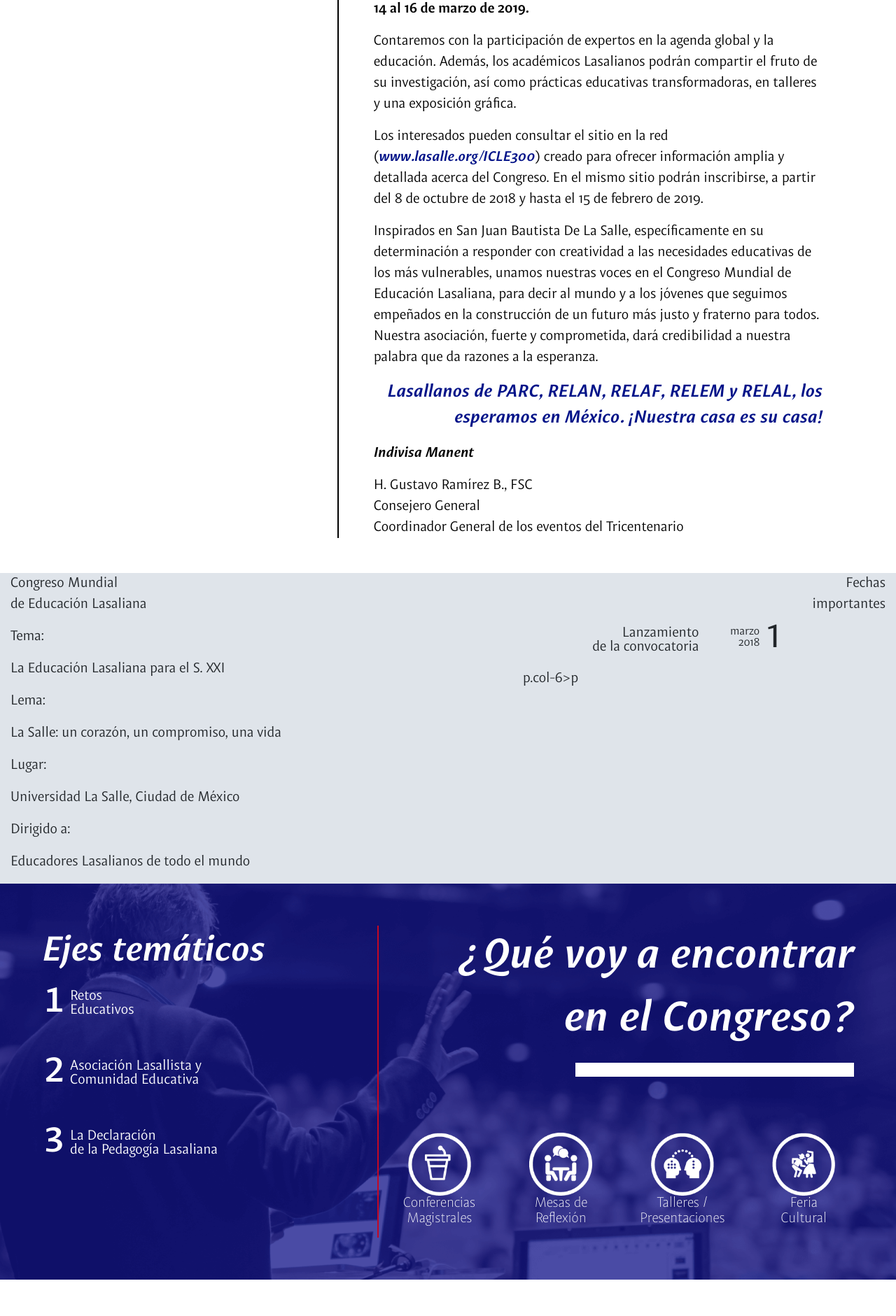
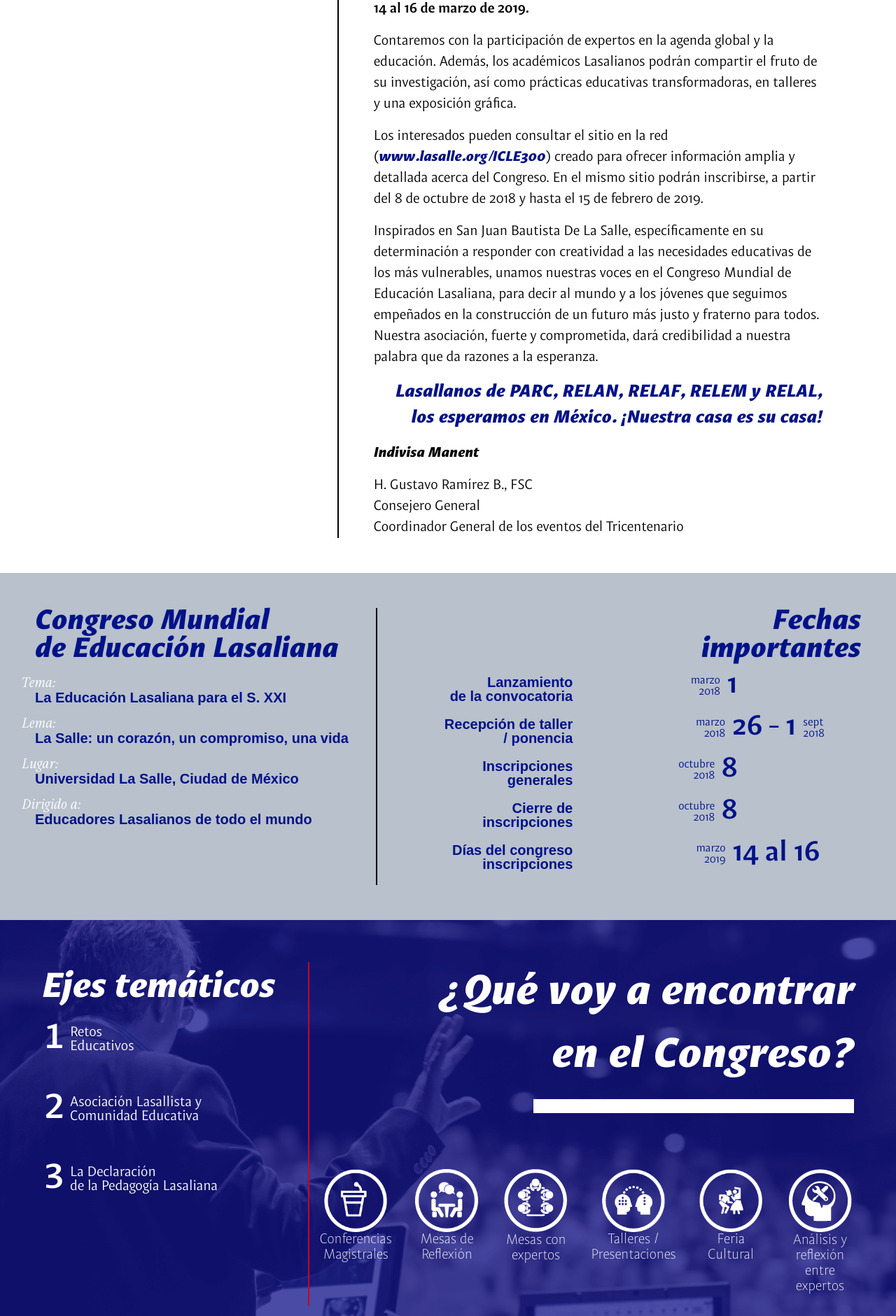
Before and after one commit to alucard0/cmel, a PHP site: page / in a window 1280 px wide. Shown: the part 2320-4201 px from the top of the page at 70% size. Run offline with PHP 8.4, Linux system fonts and the light colour scheme; some libraries are stand-ins or nearby versions; some web fonts are replaced.

Commit message:
Nuevos Iconos
Se agregaron más temas en la sección ¿Qué voy a encontrar en el congreso?

se corrigió ¿Cómo puedo participar?

```diff
--- a/css/custom.css
+++ b/css/custom.css
@@ -170,9 +170,10 @@
 p.despedida,
 section#ejesTematicos p.titulo,
 section#program p.day,
-section#registrationForm p.title{
+section#registrationForm p.title,
+section#informacionImportante p.titulo{
   font-family: IndivisaTextSans, sans-serif;
-  font-weight: 700;
+  font-weight: 900;
   font-style: italic;
 }
 a:hover,
@@ -181,71 +182,6 @@
 }
 /*Botones*/
 
-.scrollEstilo a.scroll {
-  position: absolute;
-  bottom: 5px;
-  left: 48%;
-  /*right: 2%;*/
-  z-index: 2;
-  display: inline-block;
-  -webkit-transform: translate(0, -50%);
-  transform: translate(0, -50%);
-  color: #fff;
-
-  letter-spacing: .1em;
-  text-decoration: none;
-  transition: opacity .3s;
-
-}
-.scrollEstilo a.scroll:hover {
-  opacity: .5;
-}
-
-section a.scroll, header a.scroll {
-  padding-top: 70px;
-}
-section a.scroll span, header a.scroll span{
-  position: absolute;
-  top: 0;
-  left: 50%;
-  width: 24px;
-  height: 24px;
-  margin-left: -12px;
-  border-left: 4px solid #fff;
-  border-bottom: 4px solid #fff;
-  -webkit-transform: rotate(-45deg);
-  transform: rotate(-45deg);
-  -webkit-animation: sdb05 1.5s infinite;
-  animation: sdb05 1.5s infinite;
-  box-sizing: border-box;
-
-}
-@-webkit-keyframes sdb05 {
-  0% {
-    -webkit-transform: rotate(-45deg) translate(0, 0);
-    opacity: 0;
-  }
-  50% {
-    opacity: 1;
-  }
-  100% {
-    -webkit-transform: rotate(-45deg) translate(-20px, 20px);
-    opacity: 0;
-  }
-}
-@keyframes sdb05 {
-  0% {
-    transform: rotate(-45deg) translate(0, 0);
-    opacity: 0;
-  }
-  50% {
-    opacity: 1;
-  }
-  100% {
-    transform: rotate(-45deg) translate(-20px, 20px);
-    opacity: 0;
-  }
-}
 
 
 /*Fin General*/
@@ -315,7 +251,8 @@
   font-size: 45px;
   margin-top: 125px;
 }
-section#home p{
+section#home p,
+section#informacionImportante p.opcion span.titulo{
   font-family: IndivisaTextSerif, serif;
   font-style: italic;
   font-weight: 500;
@@ -325,7 +262,8 @@
   margin-bottom: 10px;
 }
 section#home p.fecha,section#registrationForm input,
-section#home p.fecha,section#registrationForm button{
+section#home p.fecha,section#registrationForm button,
+section#informacionImportante div.infoFechas p.info.fecha{
   font-family: IndivisaTextSans, sans-serif;
   font-weight: 500;
   font-style: normal;
@@ -355,7 +293,8 @@
 section#comoParticipar,
 section#registrationForm,
 section#welcome div.welcomeText p:nth-child(1),
-section#welcome p.despedida{
+section#welcome p.despedida,
+section#informacionImportante p{
 
   color: #001288;
 }
@@ -378,7 +317,8 @@
   margin: 50px 40px;
   border-left: 2px solid #000;
 }
-section#welcome div.welcomeText p:nth-child(1){
+section#welcome div.welcomeText p:nth-child(1),
+section#informacionImportante div.infoFechas p.info.fecha span.numeroFecha{
   font-family: IndivisaTextSans, sans-serif;
   font-weight: 700;
 }
@@ -462,34 +402,62 @@
   font-size: 20px;
   margin-bottom: 60px;
 }
+section#informacionImportante{
+  padding: 50px;
+}
 section#informacionImportante div.infoFechas p.info{
   margin-bottom: 20px;
 }
 section#informacionImportante{
-  background: #DFE4EA;
+  background: #b8c1cc;
 }
-
+section#informacionImportante p.titulo{
+  font-size: 40px;
+  line-height: 40px;
+}
 section#informacionImportante div.infoFechas p{
   text-align: right;
 }
 
 section#informacionImportante div.infoFechas p.info span.numeroFecha{
   float: right;
-  font-size: 60px;
+  font-size: 40px;
   line-height: 30px;
-  padding-top: 0px;
-  padding-right: 150px;
+  padding-top: 0;
+  padding-right: 0;
   padding-left: 10px;
+}
+section#informacionImportante div.infoFechas p.info span.numeroFecha.dosFechas{
+  font-size: 40px;
+  line-height: 30px;
+}
+section#informacionImportante div.infoFechas div.dosMeses{
+   margin-left: 25px;
 }
 section#informacionImportante div.infoFechas p.info.fecha{
   font-size: 16px;
   line-height: 16px;
+  margin-left: -20px;
 }
+section#informacionImportante div.infoCongreso{
+  border-right: 2px #000 solid;
+}
+section#informacionImportante div.infoCongreso p.opcion{
+  font-size: 20px;
+  line-height: 20px;
+}
+section#informacionImportante div.infoCongreso p.opcion span.titulo{
+  margin-left: -20px;
+  color: #fff;
+}
+
 section#comoParticipar{
   padding: 60px;
 }
 section#comoParticipar p.titulo,
-footer p.hashtag{
+footer p.hashtag,
+section#informacionImportante div.infoCongreso p.opcion,
+section#informacionImportante div.infoFechas p.info{
   font-family: IndivisaTextSans, sans-serif;
   font-weight: 900;
 }
@@ -520,6 +488,9 @@
 }
 section#comoParticipar p span.iniciales.dosLetras{
   padding: 5px 22px;
+}
+section#comoParticipar p span.iniciales.unaLetra{
+  padding: 5px 24.5px;
 }
 section#comoParticipar div.opcionesDos{
   margin-top: 50px;
--- a/index.php
+++ b/index.php
@@ -59,7 +59,7 @@
     </button>
     <div class="collapse navbar-collapse justify-content-center" id="navbarNavAltMarkup">
       <div class="navbar-nav">
-        <a class="nav-item nav-link active" href="#home">Inicio <span class="sr-only">(current)</span></a>
+        <a class="nav-item nav-link" href="#home">Inicio <span class="sr-only">(current)</span></a>
 
         <a class="nav-item nav-link" href="#ejesTematicos">Información</a>
         <a class="nav-item nav-link" href="#comoParticipar">¿Cómo puedo participar?</a>
@@ -129,47 +129,73 @@
 </section>
 <section class="container-fluid" id="informacionImportante">
   <div class="row">
-    <div class="col-12 col-sm-7 infoCongreso">
+    <div class="col-12 col-sm-5 infoCongreso">
       <p class="titulo">Congreso Mundial<br>de Educación Lasaliana</p>
 
-      <p class="opcion">Tema:</p>
-      <p>La Educación Lasaliana para el S. XXI</p>
-      <p class="opcion">Lema:</p>
-      <p>La Salle: un corazón, un compromiso, una vida</p>
-      <p class="opcion">Lugar:</p>
-      <p>Universidad La Salle, Ciudad de México</p>
-      <p class="opcion">Dirigido a:</p>
-      <p>Educadores Lasalianos de todo el mundo</p>
+      <p class="opcion"><span class="titulo">Tema:</span><br>La Educación Lasaliana para el S. XXI</p>
+
+      <p class="opcion"><span class="titulo">Lema:</span><br>La Salle: un corazón, un compromiso, una vida</p>
+      <p class="opcion"><span class="titulo">Lugar:</span><br>Universidad La Salle, Ciudad de México</p>
+
+      <p class="opcion"><span class="titulo">Dirigido a:</span><br>Educadores Lasalianos de todo el mundo</p>
+
     </div>
-    <div class="col-12 col-sm-5 infoFechas">
+    <div class="col-12 col-sm-7 infoFechas">
       <p class="titulo">Fechas<br>importantes</p>
       <div class="row">
-        <div class="col-6">
-          <p class="info">Lanzamiento<br>de la convocatoria</span></p>
+        <div class="col-5 col-sm-5">
+          <p class="info">Lanzamiento<br>de la convocatoria</p>
         </div>
-        <div class="col-6">
+        <div class="col-4 col-sm-4">
           <p class="info fecha"><span class="numeroFecha">1</span>marzo<br>2018</p>
         </div>
-        p.col-6>p
+
+        <div class="col-5 col-sm-5">
+          <p class="info">Recepción de taller<br>/ ponencia</p>
+        </div>
+        <div class="col-5 dosMeses col-sm-5">
+          <p class="info fecha"><span class="numeroFecha dosFechas">26 - 1</span>marzo<br>2018</p>
+        </div>
+        <div class="col-1 col-sm-1">
+          <p class="info fecha text-left">sept<br>2018</p>
+        </div>
+
+        <div class="col-5 col-sm-5">
+          <p class="info">Inscripciones<br>generales</p>
+        </div>
+        <div class="col-4 col-sm-4">
+          <p class="info fecha"><span class="numeroFecha">8</span>octubre<br>2018</p>
+        </div>
+
+        <div class="col-5 col-sm-5">
+          <p class="info">Cierre de<br>inscripciones</p>
+        </div>
+        <div class="col-4 col-sm-4">
+          <p class="info fecha"><span class="numeroFecha">8</span>octubre<br>2018</p>
+        </div>
       </div>
 
 
       <div class="row">
-        <div class="col-6"></div>
-        <div class="col-6"></div>
+        <div class="col-5 col-sm-5">
+          <p class="info">Días del congreso<br>inscripciones</p>
+        </div>
+        <div class="col-6 col-sm-6">
+          <p class="info fecha"><span class="numeroFecha">14 al 16</span>marzo<br>2019</p>
+        </div>
       </div>
     </div>
   </div>
 </section>
 <section id="ejesTematicos" class="container-fluid">
   <div class="row">
-      <div class="col-12 col-sm-5 contenidoEjes">
+      <div class="col-12 col-sm-4 contenidoEjes">
         <p class="titulo">Ejes temáticos</p>
         <p class="ejesInfo"><span class="numeroEje">1</span>Retos<br>Educativos</p>
         <p class="ejesInfo"><span class="numeroEje">2</span>Asociación Lasallista y<br>Comunidad Educativa</p>
         <p class="ejesInfo"><span class="numeroEje">3</span>La Declaración<br>de la Pedagogía Lasaliana</p>
       </div>
-      <div class="col-12 col-sm-7 infoTemas">
+      <div class="col-12 col-sm-8 infoTemas">
         <p class="titulo">¿Qué voy a encontrar<br> en el Congreso?</p>
         <hr>
         <div class="row contenidoCongreso">
@@ -182,6 +208,10 @@
             <figcaption>Mesas de<br>Reflexión</figcaption>
           </figure>
           <figure class="col">
+            <img src="images/home/mesasE.png" alt="Feria cultural">
+            <figcaption>Mesas con<br>expertos</figcaption>
+          </figure>
+          <figure class="col">
             <img src="images/home/CEMEL_Talleres.png" alt="Talleres y Presentaciones" class="img-fluid">
             <figcaption>Talleres /<br>Presentaciones</figcaption>
           </figure>
@@ -189,6 +219,11 @@
             <img src="images/home/CEMEL_FeriaCultural.png" alt="Feria cultural">
             <figcaption>Feria<br>Cultural</figcaption>
           </figure>
+          <figure class="col">
+            <img src="images/home/analisis.png" alt="Feria cultural">
+            <figcaption>Análisis y reflexión entre expertos</figcaption>
+          </figure>
+
         </div>
       </div>
   </div>
@@ -211,7 +246,7 @@
         </div>
       </div>
       <div class="row opcionesDos">
-        <div class="col"><p><span class="iniciales">Teet</span>Taller experiencia<br>educativa transformadora</p></div>
+        <div class="col"><p><span class="iniciales unaLetra">T</span>Talleres</p></div>
         <div class="col"><p><span class="iniciales">Foto</span>Exposición<br>fotográfica</p></div>
       </div>
     </div>
```
Also changed, not shown: images/home/analisis.png (added), images/home/conferencias.png (added), images/home/ensayo.png (added), images/home/feriaCultural.png (added), images/home/mesasE.png (added), images/home/mesasR.png (added), images/home/talleres.png (added).
